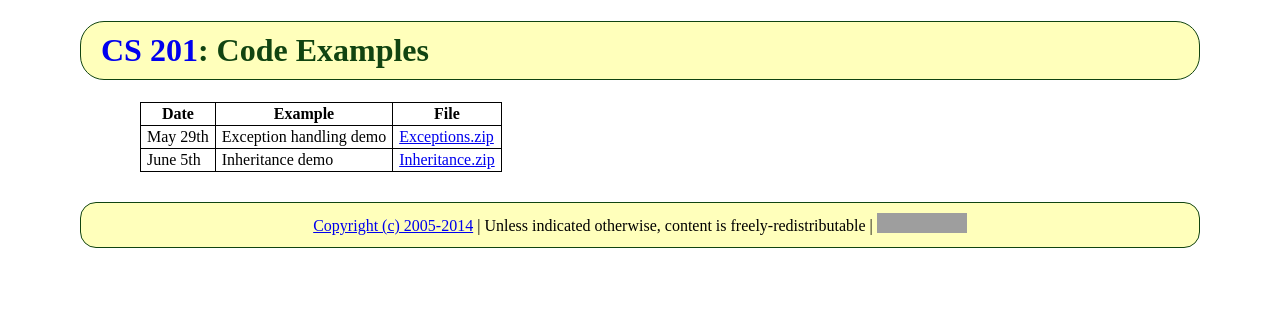
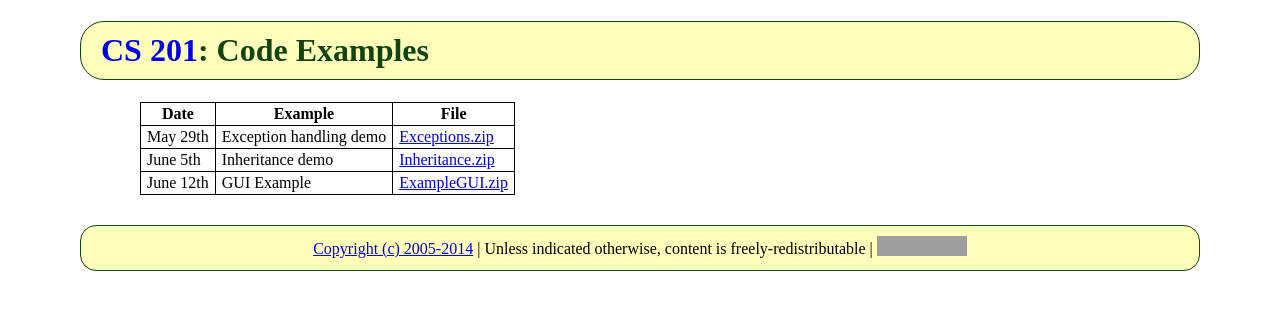
Before and after one commit to ycpcs/cs201-summer2014, a Jekyll site: the page built from examples/index.md, in a window 1280 px wide. Shown: the top 310 px of the page. Built offline with Jekyll 4.4.1, drawn with Linux system fonts in a browser that asks for light colours; Markdown is read by kramdown in place of the engine named in the settings; grey boxes are pictures that could not be loaded.

Commit message:
added example GUI

```diff
--- a/examples/index.md
+++ b/examples/index.md
@@ -7,3 +7,4 @@ title: "Code Examples"
 > ---- | ------- | ----
 > May 29th | Exception handling demo | [Exceptions.zip](Exceptions.zip)
 > June 5th | Inheritance demo | [Inheritance.zip](Inheritance.zip)
+> June 12th | GUI Example | [ExampleGUI.zip](ExampleGUI.zip)
```
Also changed, not shown: 1 other file.
